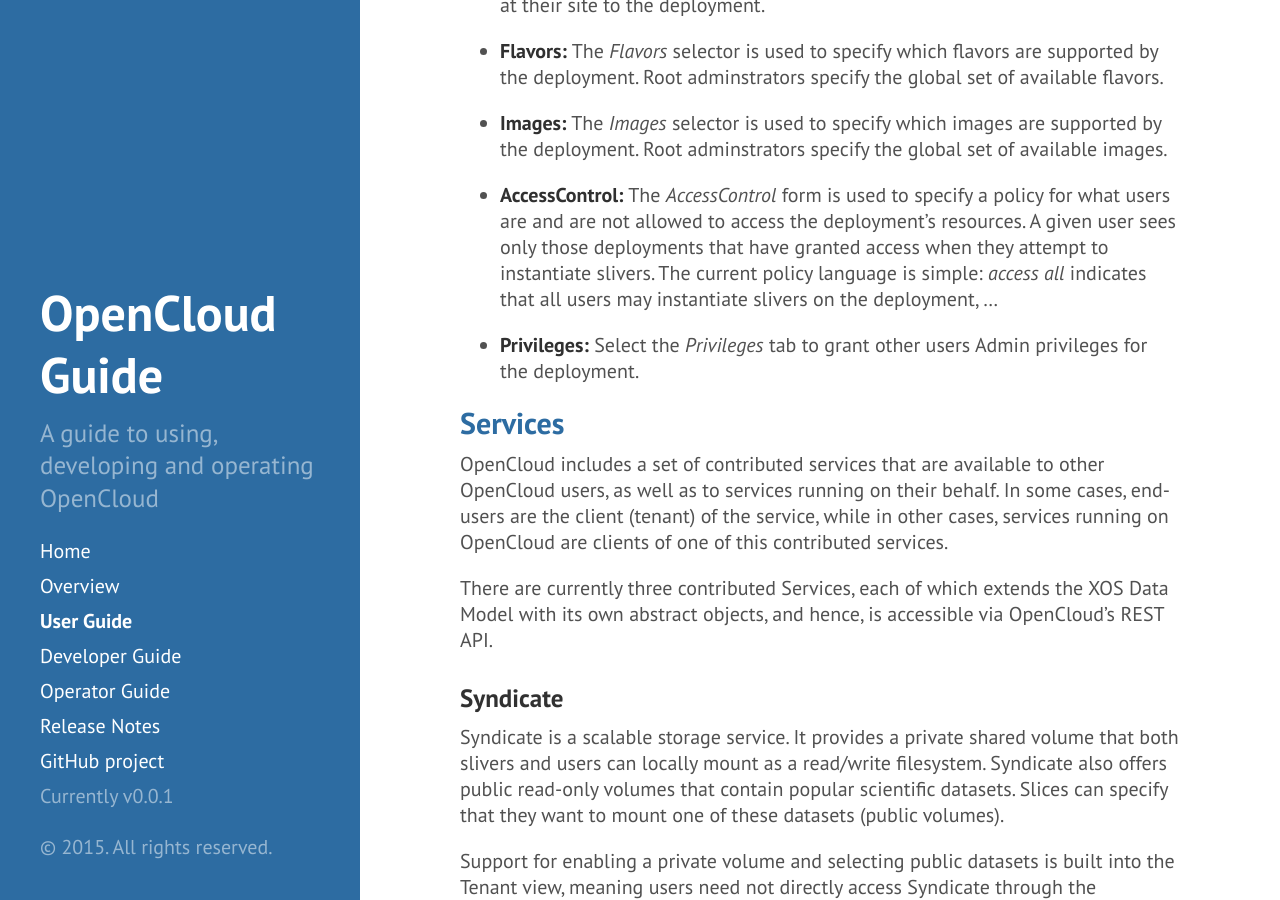
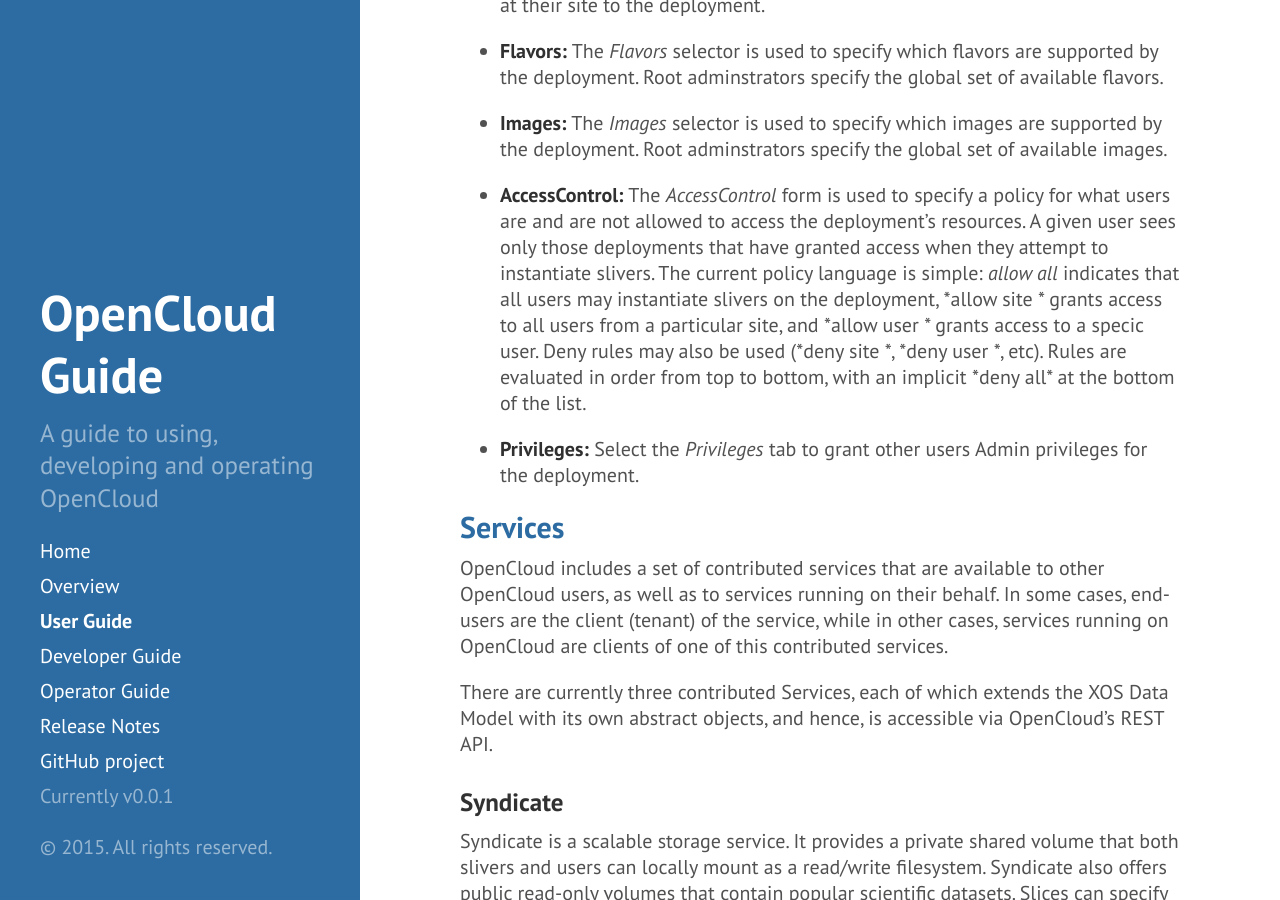
Before and after one commit to open-cloud/open-cloud.github.io.old, a Jekyll site: the page built from 1_user.md, in a window 1280 px wide and 900 px high, scrolled down 5661 px. Built offline with Jekyll 4.4.1, drawn with Linux system fonts in a browser that asks for light colours; Markdown is read by kramdown in place of the engine named in the settings.

Commit message:
fill out the accesscontrol section

```diff
--- a/1_user.md
+++ b/1_user.md
@@ -268,9 +268,13 @@
   policy for what users are and are not allowed to access the
   deployment's resources. A given user sees only those deployments
   that have granted access when they attempt to instantiate
-  slivers. The current policy language is simple: *access all*
+  slivers. The current policy language is simple: *allow all*
   indicates that all users may instantiate slivers on the deployment,
-  ...
+  *allow site <sitename>* grants access to all users from a particular site, and
+  *allow user <email>* grants access to a specic user.
+  Deny rules may also be used (*deny site <sitename>*, *deny user <email>*, etc).
+  Rules are evaluated in order from top to bottom, with an implicit *deny all*
+  at the bottom of the list.
 
 * **Privileges:** Select the *Privileges* tab to grant other users
   Admin privileges for the deployment.
```
